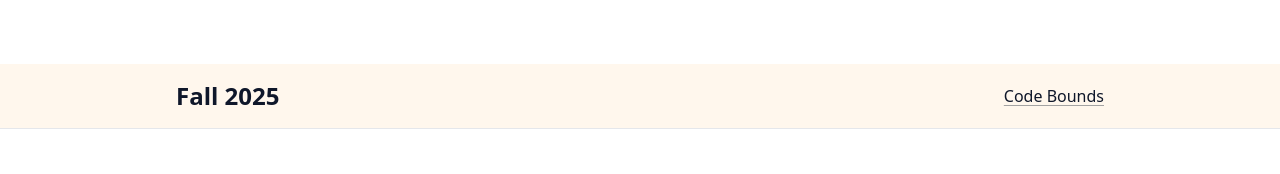
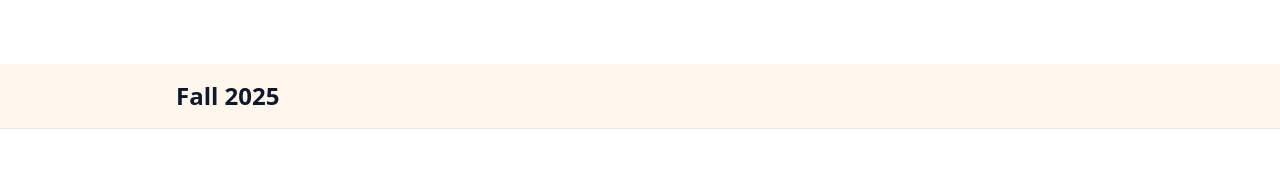
Before and after one commit to andreistaicu1/andreistaicu1.github.io, a SvelteKit app: page /reading in a window 1280 px wide. Shown: the top 174 px of the page. Built offline with nearby package versions, Linux system fonts and the light colour scheme.

Commit message:
removed link

```diff
--- a/src/routes/reading/+layout.svelte
+++ b/src/routes/reading/+layout.svelte
@@ -7,7 +7,7 @@
   <header class="border-b bg-orange-50">
     <nav class="layout-md flex items-center gap-6 py-4">
       <a href="/" class="font-semibold text-2xl">Fall 2025</a>
-      <a href="/code_bounds.html" class="link ml-auto">Code Bounds</a>
+      <!-- <a href="/code_bounds.html" class="link ml-auto">Code Bounds</a>-->
     </nav>
   </header>
 
```
